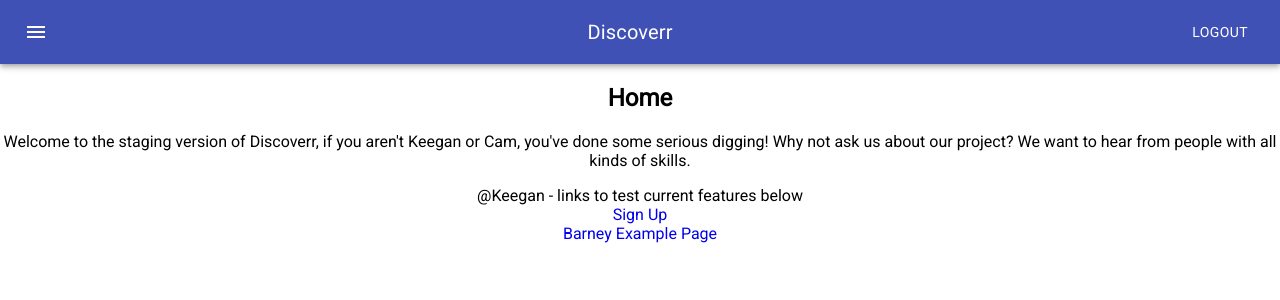
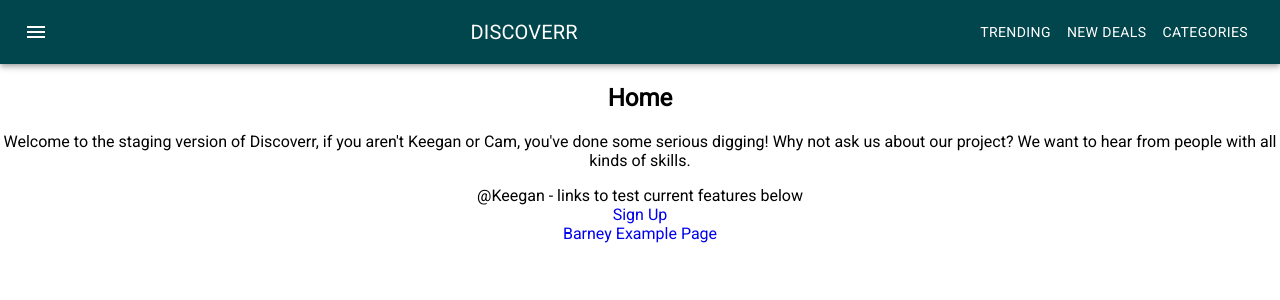
Before and after one commit to Reikon95/discoverr, a React (Create React App) app: page / in a window 1280 px wide. Shown: the top 300 px of the page. Built offline with nearby package versions, Linux system fonts and the light colour scheme.

Commit message:
navbar config

```diff
--- a/src/App.js
+++ b/src/App.js
@@ -33,8 +33,8 @@ function App() {
     <Provider store={store}>
       <div className="App">
         <div className={classes.root}>
-          <AppBar position="static">
-            <Toolbar>
+          <AppBar position="static" className="global-navbar">
+            <Toolbar className="global-navbar">
               <IconButton
                 edge="start"
                 className={classes.menuButton}
@@ -44,9 +44,13 @@ function App() {
                 <MenuIcon />
               </IconButton>
               <Typography variant="h6" className={classes.title}>
-                Discoverr
+                DISCOVERR
               </Typography>
-              <Button color="inherit">Logout</Button>
+              <Button color="inherit">TRENDING</Button>
+              <Button color="inherit">NEW DEALS</Button>
+              <Button color="inherit">CATEGORIES</Button>
+
+
             </Toolbar>
           </AppBar>
         </div>
--- a/src/App.scss
+++ b/src/App.scss
@@ -11,3 +11,10 @@
 a {
   text-decoration: none;
 }
+
+
+.global-navbar {
+  background-color: #00464C;;
+
+
+}
```
